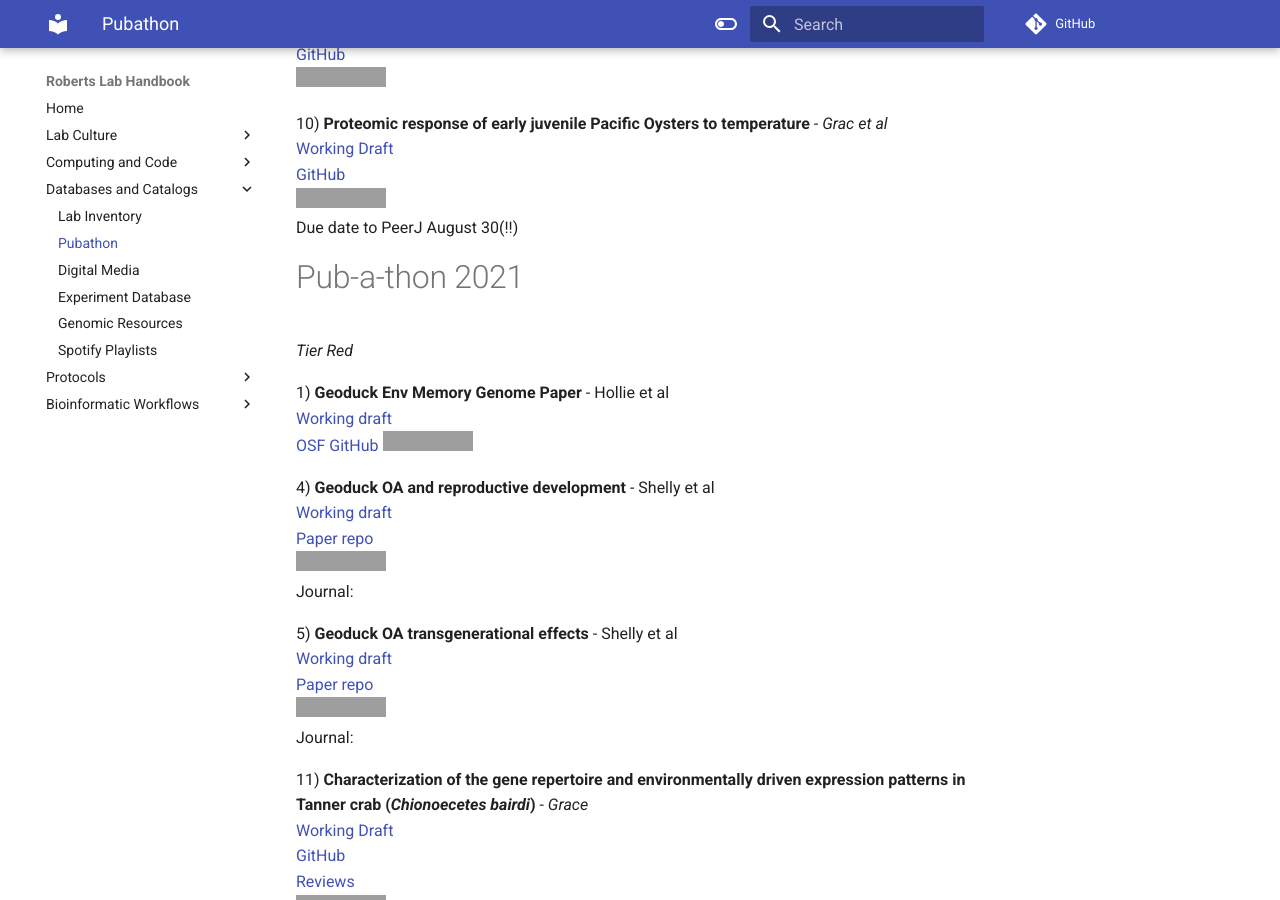
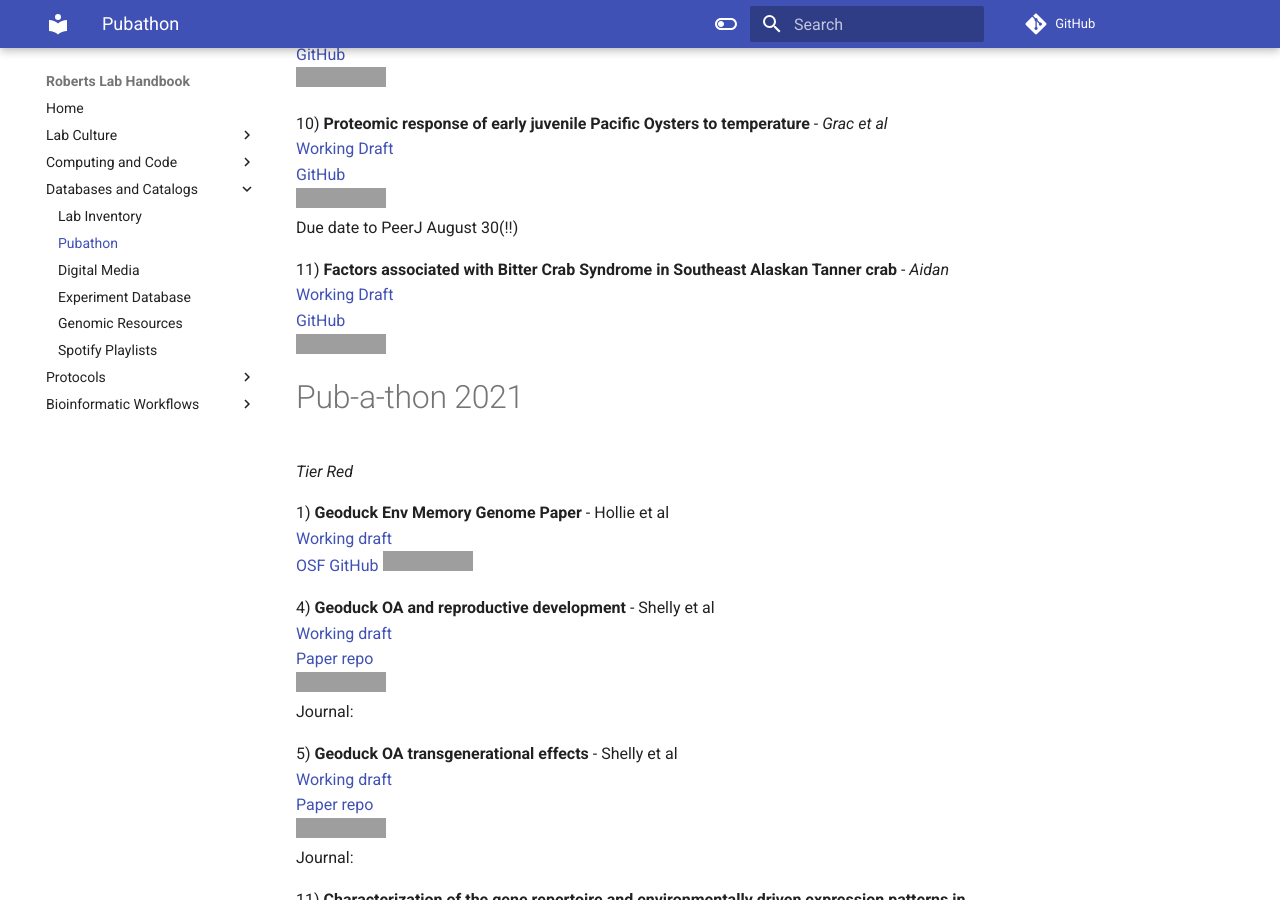
Before and after one commit to RobertsLab/resources, an MkDocs documentation site: the page built from docs/Pubathon.md, in a window 1280 px wide and 900 px high, scrolled down 1229 px, cut to the strip 0-900 px from the top of the window. Built offline with MkDocs 1.6.1 and Material for MkDocs 9.7.7, drawn with Linux system fonts in a browser that asks for light colours; comment, search, counter and statistics services are not loaded; grey boxes are pictures that could not be loaded.

Commit message:
Update Pubathon.md

```diff
--- a/docs/Pubathon.md
+++ b/docs/Pubathon.md
@@ -53,6 +53,11 @@
 [GitHub](https://github.com/grace-ac/paper-pacific.oyster-larvae)
 ![status](https://img.shields.io/badge/pub--a--thon%20status-in%20progress-orange.svg)
 Due date to PeerJ August 30(!!)
+
+11) **Factors associated with Bitter Crab Syndrome in Southeast Alaskan Tanner crab**  - _Aidan_
+[Working Draft](https://docs.google.com/document/d/1N-HoxKCsHHYaGQHoWrwu3876ayRmOrbE6ZIWQ4Hc79c/edit?usp=sharing)
+[GitHub](https://github.com/afcoyle/hemat_modeling) </br>
+![status](https://img.shields.io/badge/pub--a--thon%20status-early%20draft-yellow.svg)
 
 
 # Pub-a-thon 2021
```
